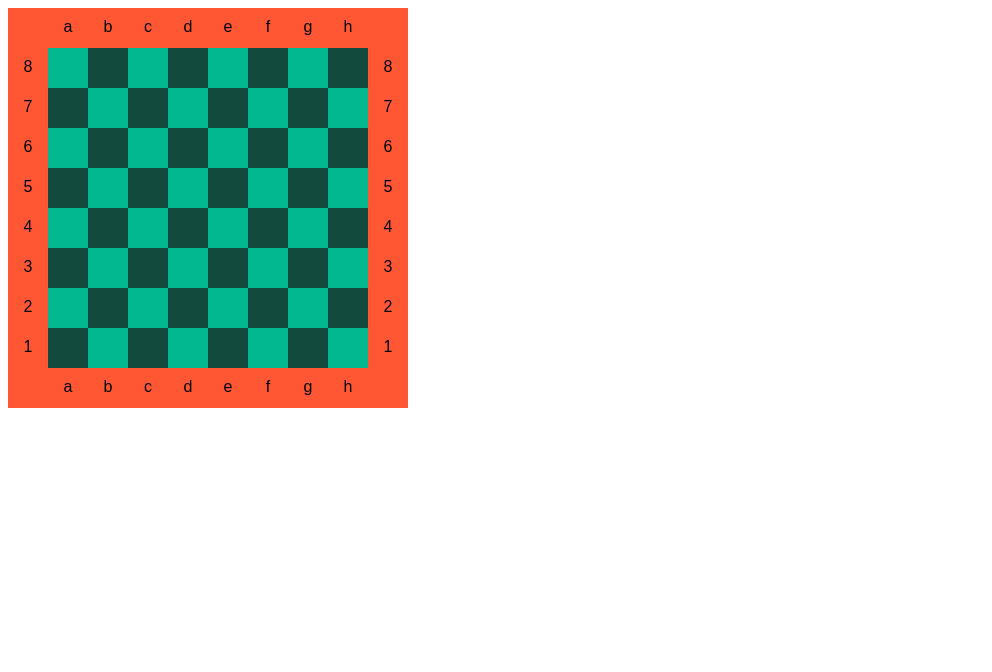
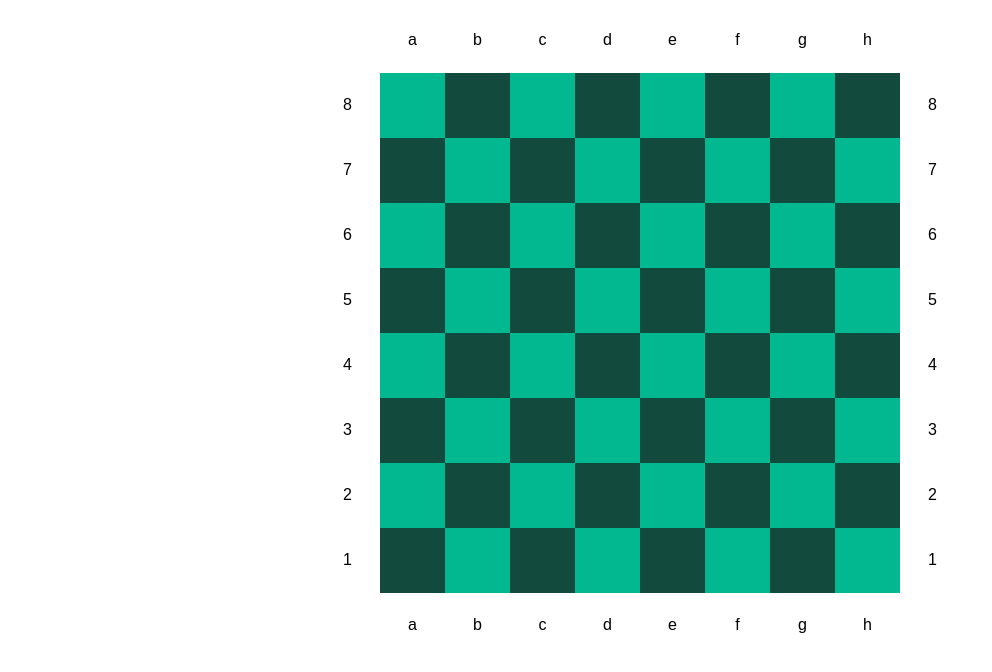
Before and after one commit to JaySinghTalreja/A-Knight-Tour-Visualizer, a website: page index.html in a window 1280 px wide. Shown: the whole page, without its empty margins (0-992 px from the left). Drawn offline with Linux system fonts and the light colour scheme.

Commit message:
Base Centered

```diff
--- a/index.html
+++ b/index.html
@@ -1,13 +1,15 @@
 <html>
 <head>
 <body>
-    <div id="container"></div>
+    <center>
+        <div id="container"></div>
+    </center>
     <script src ='warnsdorff.js'></script>
     <script>
         // run tour
         const tour = new WarnsdorffAlgorithm();
         tour.renderBoard({
-            sqTileSize: 40,
+            sqTileSize: 65,
             container: document.getElementById('container'),
         });
     </script>
--- a/warnsdorff.js
+++ b/warnsdorff.js
@@ -91,7 +91,7 @@ class WarnsdorffAlgorithm {
         const chessBoardBaseX = cols + 2;  //Extra 2 for Margin
         const chessBoardBaseY = rows + 2;
 
-        this.drawChessBoardBase(0, 0, chessBoardBaseX * sqTileSize, chessBoardBaseY * sqTileSize, '#FF5733');
+        this.drawChessBoardBase(0, 0, chessBoardBaseX * sqTileSize, chessBoardBaseY * sqTileSize, '#FFFFFF');
 
         for(var i =0;i<=cols + 1;i++) {
             const offsetCols = i * sqTileSize;
@@ -119,6 +119,7 @@ class WarnsdorffAlgorithm {
         const { chessBoardContext } = this;
         chessBoardContext.fillStyle = color;
         chessBoardContext.fillRect(x, y, width, height);
+
     }
 
     drawText(value, x, y, font = '16px sans-serif') {
@@ -128,6 +129,7 @@ class WarnsdorffAlgorithm {
         chessBoardContext.textBaseline = 'middle';
         chessBoardContext.fillStyle = '#000';
         chessBoardContext.fillText(value, x, y);
+
     }
 
     drawChessBoardLabel(type, center, offset, count) {
```
